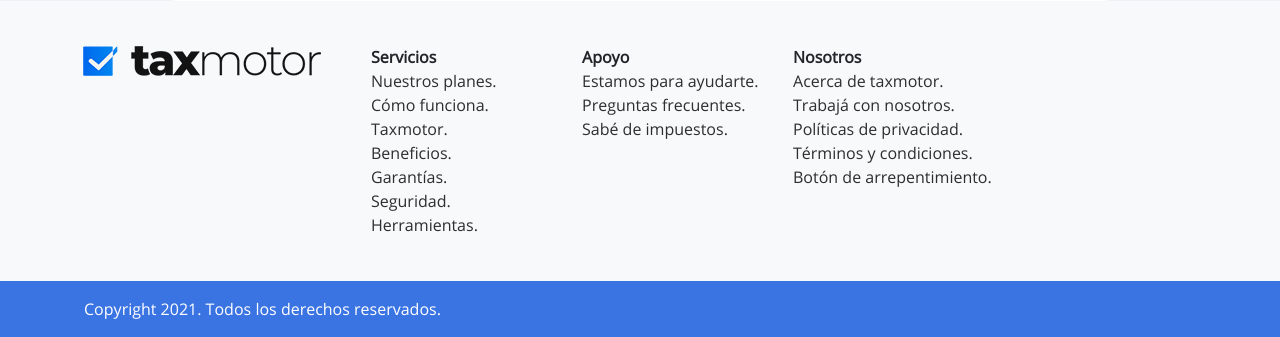
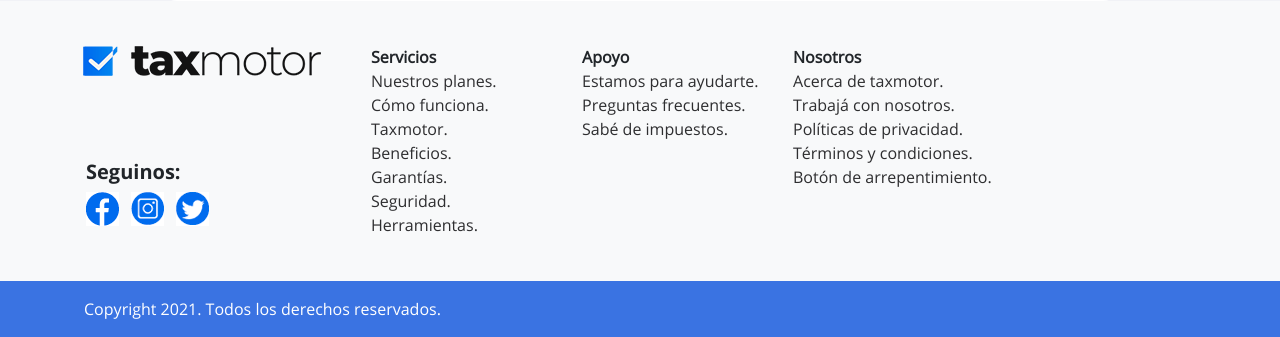
Before and after one commit to defelicerafael/taxmotor-2021, a PHP site: page /mi-plan/index.php in a window 1280 px wide. Shown: the part 756-1093 px from the top of the page. Run offline with PHP 8.4, Linux system fonts and the light colour scheme.

Commit message:
footer ok

```diff
--- a/css/app.css
+++ b/css/app.css
@@ -316,6 +316,9 @@ body,html{
 #footer ul a{
     text-decoration: none;
 }
+.margen-alto-seguinos{
+    margin-top: 29%;
+}
 /* PLAN A TU MEDIDA */
 .cards-alto{
     height: 91px;
@@ -363,6 +366,7 @@ body,html{
     .padding-end{
         padding-right: 0px;
     }
+    /* FOOTER */
     .footer-efect {
         position: sticky;
         top: auto;
@@ -377,6 +381,11 @@ body,html{
     .padding-footer{
         padding-left: 15px;
     }
+    .margen-alto-seguinos{
+        margin-top: 0;
+    }
+
+
     /* IMG */
     .img-experto{
         height:100%;
--- a/templates/footer.php
+++ b/templates/footer.php
@@ -1,12 +1,19 @@
 <div class="">
     <div class="taxmotor-padding bg-light" id="footer">
         <div class="row g-0  py-md-4 py-3">
-            <div class="col-md-3 col-12">
+            <div class="col-md-3 col-12 text-center text-md-start">
                 <img src="<?php echo $link;?>img/logo/taxmotor-240.png" alt="" class="padding-foto-footer img-fluid mx-auto d-block mx-md-0 py-4 py-md-0">
-                <div class="row g-0">
-                    <div class="col"></div>
-                    <div class="col"></div>
-                    <div class="col"></div>
+                <h5 class="os-bold ps-md-3 margen-alto-seguinos py-md-0 pt-2">Seguinos:</h5>
+                <div class="row g-0 justify-content-center justify-content-md-start ps-md-3 pb-md-0 pb-4">
+                    <div class="col-md-2 col-2">
+                        <img src="<?php echo $link;?>img/home/facebook.png" alt="" title="">
+                    </div>
+                    <div class="col-md-2 col-1">
+                        <img src="<?php echo $link;?>img/home/instagram.png" alt="" title="">
+                    </div>
+                    <div class="col-md-2 col-2">
+                        <img src="<?php echo $link;?>img/home/twitter.png" alt="" title="">
+                    </div>
                 </div>
             </div>
             <div class="col-md-7 col-12 px-md-3 px-3">
```
